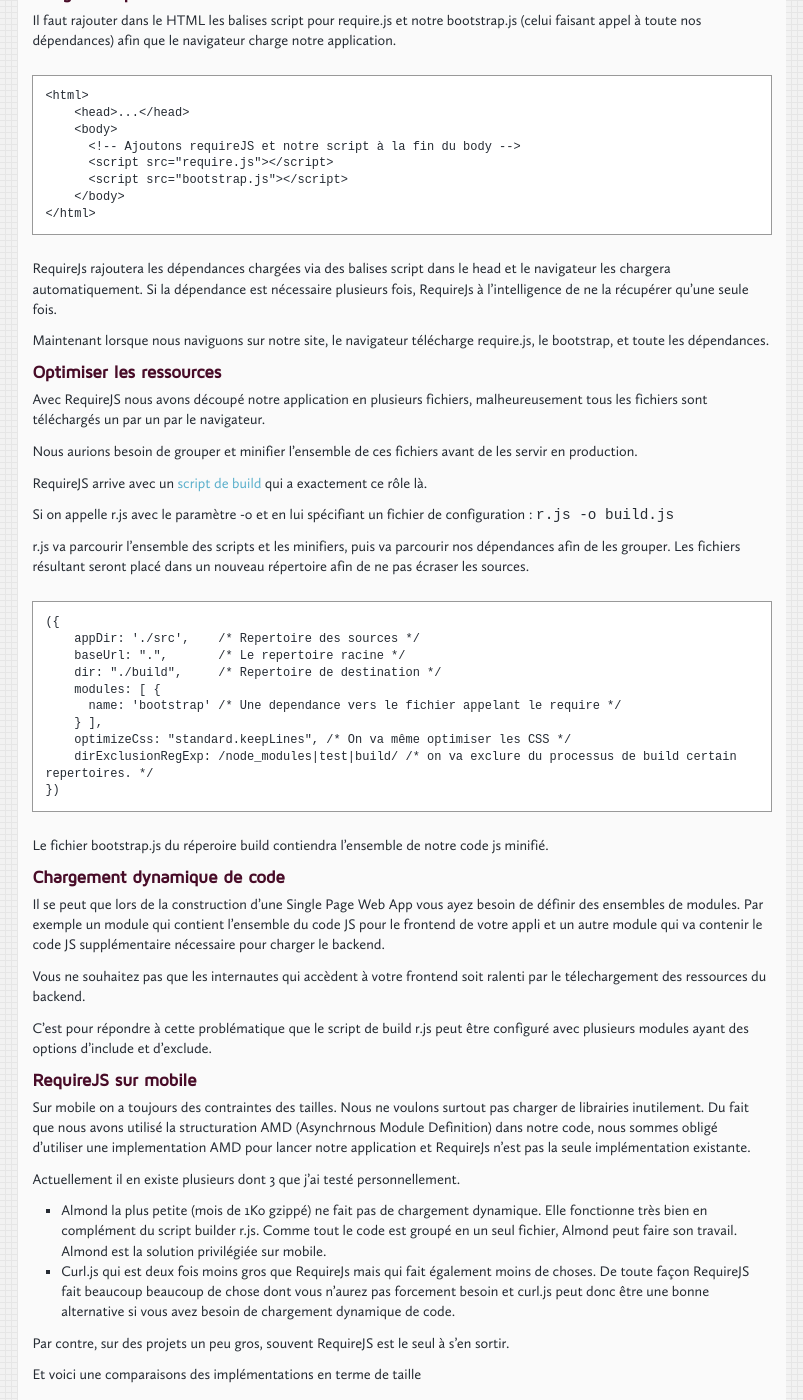
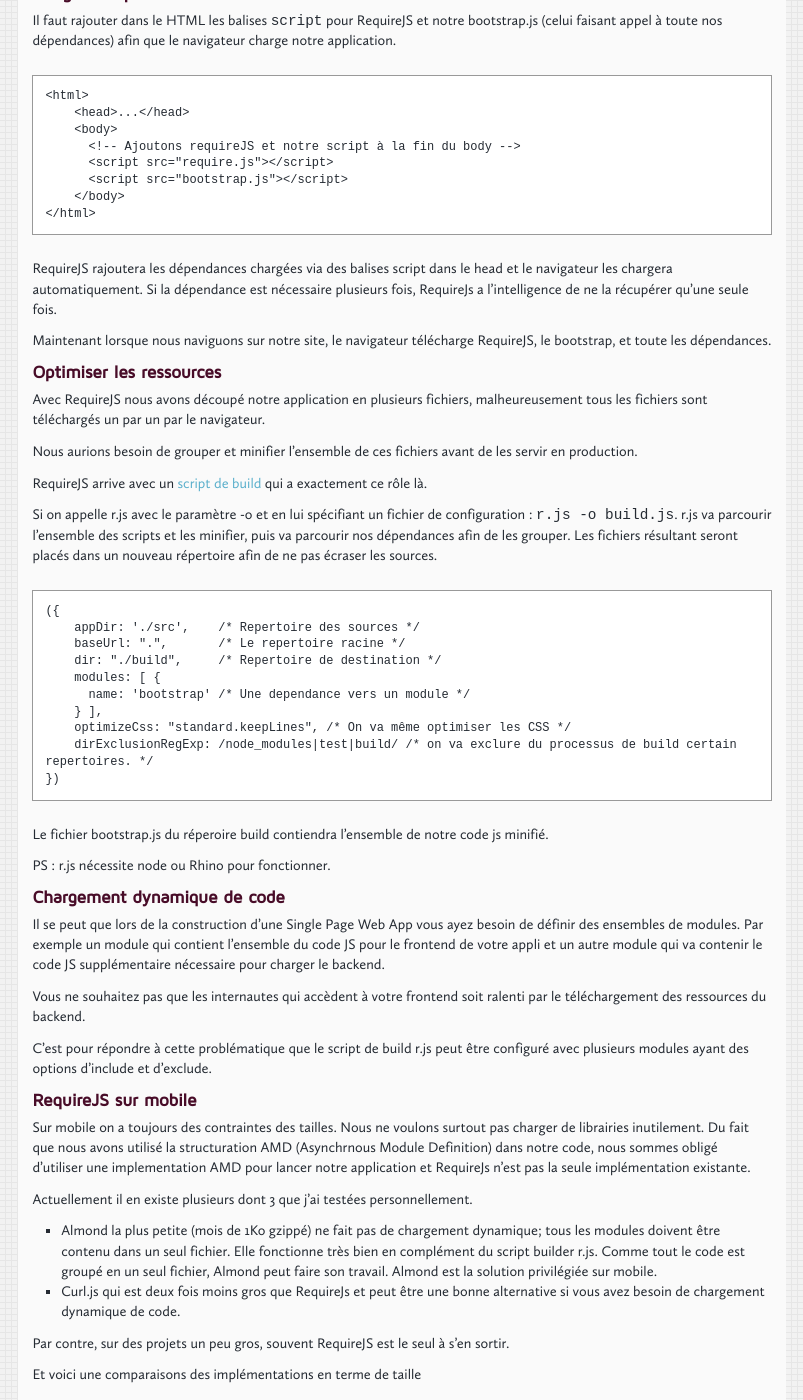
Before and after one commit to pullrequest/pullrequest.github.com, a Jekyll site: the page built from _posts/2012-01-04-requirejs.markdown, in a window 1280 px wide and 1400 px high, scrolled down 4439 px. Shown: the whole window, without its empty margins (132-935 px from the left). Built offline with Jekyll 4.4.1, drawn with Linux system fonts in a browser that asks for light colours; nearby versions of some CDN libraries; comment, search, counter and statistics services are not loaded; some of the changed text lies outside the part shown.

Commit message:
fix typos

```diff
--- a/_posts/2012-01-04-requirejs.markdown
+++ b/_posts/2012-01-04-requirejs.markdown
@@ -66,14 +66,14 @@
     <script src="script1.js"></script>
     <script src="script2.js"></script>
 
-Grouper les fichiers js pour la prod
+Grouper les fichiers JS pour la prod
 ------------------------------------
 
-On se retrouve avec deux fichiers javascripts, pour le développement c'est mieux, mais pour la prod c'est moins bien ! On a augmenté le nombre de ressource à faire télécharger par le navigateur. Maintenant, il faut grouper et minifier ses ressources js avant de les servir en prod. Pour faire ça, nous pouvons utiliser un simple script shell:
+On se retrouve avec deux fichiers JavaScripts, pour le développement c'est mieux, mais pour la prod c'est moins bien ! On a augmenté le nombre de ressources à faire télécharger par le navigateur. Maintenant, il faut grouper et minifier les ressources JS avant de les servir en prod. Pour faire ça, nous pouvons utiliser un simple script shell:
 
     cat js/src/* >> js/build/app.js
 
-Mais attention, les dépendances risquent d'être cassé. Nous pouvons également utiliser des outils plus évolués :
+Mais attention, les dépendances risquent d'être cassées. Nous pouvons également utiliser des outils plus évolués :
 
 * [Wro4J](http://code.google.com/p/wro4j/) qui possède même un plugin Tapestry <https://github.com/lltyk/tapestry-wro4j> ;)
 * le script de build de [html5 boilerplate](https://github.com/h5bp/html5-boilerplate/wiki/Build-script)
@@ -93,7 +93,7 @@
 *  de la modularité
 *  de la gestion de dépendances
 *  de ne plus écrire d'HTML dans des fichiers JS
-*  de l'optimisation d'assests (grouper et minifier les js et les css)
+*  de l'optimisation d'assests (grouper et minifier les JS et les CSS)
 
 RequireJS est actuellement la solution mise en avant par :
 
@@ -157,7 +157,7 @@
       return { /* your public variables and functions here */ }
     });
 
-Je n'ai pas spécifier l'id, RequireJs va s'en occuper pour moi et je vous conseil de faire de même. Votre code sera réutilisable plus facilement.
+Je n'ai pas spécifier l'ID, RequireJs va s'en occuper pour moi et je vous conseil de faire de même. Votre code sera réutilisable plus facilement.
 
 Dans mon module, j'ai spécifié une liste de dépendances.
 
@@ -219,7 +219,7 @@
 
 ### Intégrer RequireJS dans notre HTML
 
-Il faut rajouter dans le HTML les balises script pour require.js et notre bootstrap.js (celui faisant appel à toute nos dépendances) afin que le navigateur charge notre application.
+Il faut rajouter dans le HTML les balises `script` pour RequireJS et notre bootstrap.js (celui faisant appel à toute nos dépendances) afin que le navigateur charge notre application.
 
     <html>
         <head>...</head>
@@ -230,12 +230,12 @@
         </body>
     </html>
 
-RequireJs rajoutera les dépendances chargées via des balises script dans
+RequireJS rajoutera les dépendances chargées via des balises script dans
 le head et le navigateur les chargera automatiquement. Si la dépendance
-est nécessaire plusieurs fois, RequireJs à l'intelligence de ne la
+est nécessaire plusieurs fois, RequireJs a l'intelligence de ne la
 récupérer qu'une seule fois.
 
-Maintenant lorsque nous naviguons sur notre site, le navigateur télécharge require.js, le bootstrap, et toute les dépendances.
+Maintenant lorsque nous naviguons sur notre site, le navigateur télécharge RequireJS, le bootstrap, et toute les dépendances.
 
 
 ### Optimiser les ressources
@@ -246,16 +246,14 @@
 
 RequireJS arrive avec un [script de build](https://github.com/jrburke/r.js/) qui a exactement ce rôle là.
 
-Si on appelle r.js avec le paramètre -o et en lui spécifiant un fichier de configuration : `r.js -o build.js`
-
-r.js va parcourir l'ensemble des scripts et les minifiers, puis va parcourir nos dépendances afin de les grouper. Les fichiers résultant seront placé dans un nouveau répertoire afin de ne pas écraser les sources.
+Si on appelle r.js avec le paramètre -o et en lui spécifiant un fichier de configuration : `r.js -o build.js`. r.js va parcourir l'ensemble des scripts et les minifier, puis va parcourir nos dépendances afin de les grouper. Les fichiers résultant seront placés dans un nouveau répertoire afin de ne pas écraser les sources.
 
     ({
         appDir: './src',    /* Repertoire des sources */
         baseUrl: ".",       /* Le repertoire racine */
         dir: "./build",     /* Repertoire de destination */
         modules: [ {
-          name: 'bootstrap' /* Une dependance vers le fichier appelant le require */
+          name: 'bootstrap' /* Une dependance vers un module */
         } ],
         optimizeCss: "standard.keepLines", /* On va même optimiser les CSS */
         dirExclusionRegExp: /node_modules|test|build/ /* on va exclure du processus de build certain repertoires. */
@@ -263,13 +261,13 @@
 
 Le fichier bootstrap.js du réperoire build contiendra l'ensemble de notre code js minifié.
 
-
+PS : r.js nécessite node ou Rhino pour fonctionner.
 
 ### Chargement dynamique de code
 
 Il se peut que lors de la construction d'une Single Page Web App vous ayez besoin de définir des ensembles de modules. Par exemple un module qui contient l'ensemble du code JS pour le frontend de votre appli et un autre module qui va contenir le code JS supplémentaire nécessaire pour charger le backend.
 
-Vous ne souhaitez pas que les internautes qui accèdent à votre frontend soit ralenti par le télechargement des ressources du backend.
+Vous ne souhaitez pas que les internautes qui accèdent à votre frontend soit ralenti par le téléchargement des ressources du backend.
 
 C'est pour répondre à cette problématique que le script de build r.js peut être configuré avec plusieurs modules ayant des options d'include et d'exclude.
 
@@ -278,10 +276,10 @@
 
 Sur mobile on a toujours des contraintes des tailles. Nous ne voulons surtout pas charger de librairies inutilement. Du fait que nous avons utilisé la structuration AMD (Asynchrnous Module Definition) dans notre code, nous sommes obligé d'utiliser une implementation AMD pour lancer notre application et RequireJs n'est pas la seule implémentation existante.
 
-Actuellement il en existe plusieurs dont 3 que j'ai testé personnellement.
+Actuellement il en existe plusieurs dont 3 que j'ai testées personnellement.
 
-* Almond la plus petite (mois de 1Ko gzippé) ne fait pas de chargement dynamique. Elle fonctionne très bien en complément du script builder r.js. Comme tout le code est groupé en un seul fichier, Almond peut faire son travail. Almond est la solution privilégiée sur mobile.
-* Curl.js qui est deux fois moins gros que RequireJs mais qui fait également moins de choses. De toute façon RequireJS fait beaucoup beaucoup de chose dont vous n'aurez pas forcement besoin et curl.js peut donc être une bonne alternative si vous avez besoin de chargement dynamique de code.
+* Almond la plus petite (mois de 1Ko gzippé) ne fait pas de chargement dynamique; tous les modules doivent être contenu dans un seul fichier. Elle fonctionne très bien en complément du script builder r.js. Comme tout le code est groupé en un seul fichier, Almond peut faire son travail. Almond est la solution privilégiée sur mobile.
+* Curl.js qui est deux fois moins gros que RequireJs et peut être une bonne alternative si vous avez besoin de chargement dynamique de code.
 
 Par contre, sur des projets un peu gros, souvent RequireJS est le seul à s'en sortir.
 
@@ -341,7 +339,7 @@
 
 * jQuery
 * undercore
-* le template inliné. Il ressemblerait a ça : define('text!views/template.html', function(){ return '< div class= ....' });
+* le template inliné. Il ressemblerait à ça : define('text!views/template.html', function(){ return '< div class= ....' });
 * et notre bootstrap.js
 
 RequireJS possède même des plugins afin de compiler les templates par le script de build r.js : [underscore template](https://github.com/ZeeAgency/requirejs-tpl), [handlebars](https://github.com/SlexAxton/require-handlebars-plugin) . Encore une chose de moins à faire côté client :).
@@ -350,13 +348,14 @@
 Conclusion
 ----------
 
-Quoi que RequireJs peut paraitre un poil complexe à configurer, RequireJs permet de répondre à pas mal de problématique et pour l'instant je n'ai rien trouvé de mieux pour faire des Single Page Web App.
+Quoi que RequireJs peut paraitre un poil complexe à configurer, RequireJs permet de répondre à pas mal de problématiques et pour l'instant je n'ai rien trouvé de mieux pour faire des Single Page Web App.
 
-Pour de la SPA : RequireJS + Backbone c'est un must have. Je l'ai déjà
-cité, mais regardé le livre de Addy Osmani : [Backbone Fondamentals](https://github.com/addyosmani/backbone-fundamentals) il vaut vraiment le coup.
+D'ailleurs, pour de la SPA : RequireJS + Backbone c'est un must have. Je l'ai déjà
+cité, mais regardez le livre de Addy Osmani : [Backbone Fondamentals](https://github.com/addyosmani/backbone-fundamentals) il vaut vraiment le coup.
 
-Si vous voulez voir des exemples de code utilisant requireJS, j'ai créé
-un repo pour ça : <https://github.com/Filirom1/requirejs-examples>.
+Si vous voulez voir des exemples de code utilisant RequireJS, j'ai créé
+un repo pour ça : <https://github.com/Filirom1/requirejs-examples> à
+l'occasion d'un talk à [LyonJS](http://lyonjs.org).
 
 Si vous souhaitez plus de ressources sur RequireJS :
 
```
Also changed, not shown: other parts of _posts/2012-01-04-requirejs.markdown (+13 -11 lines).
